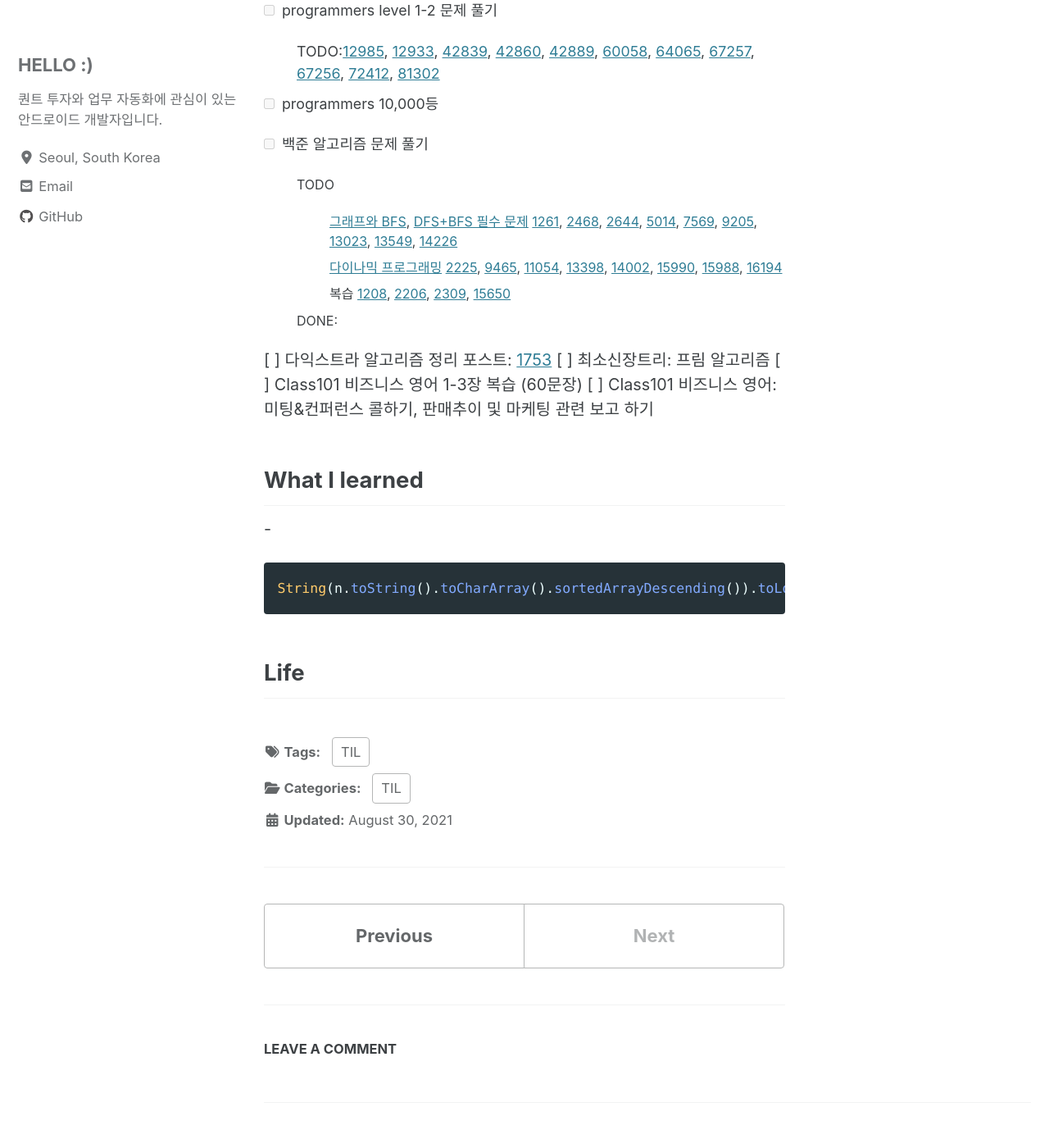
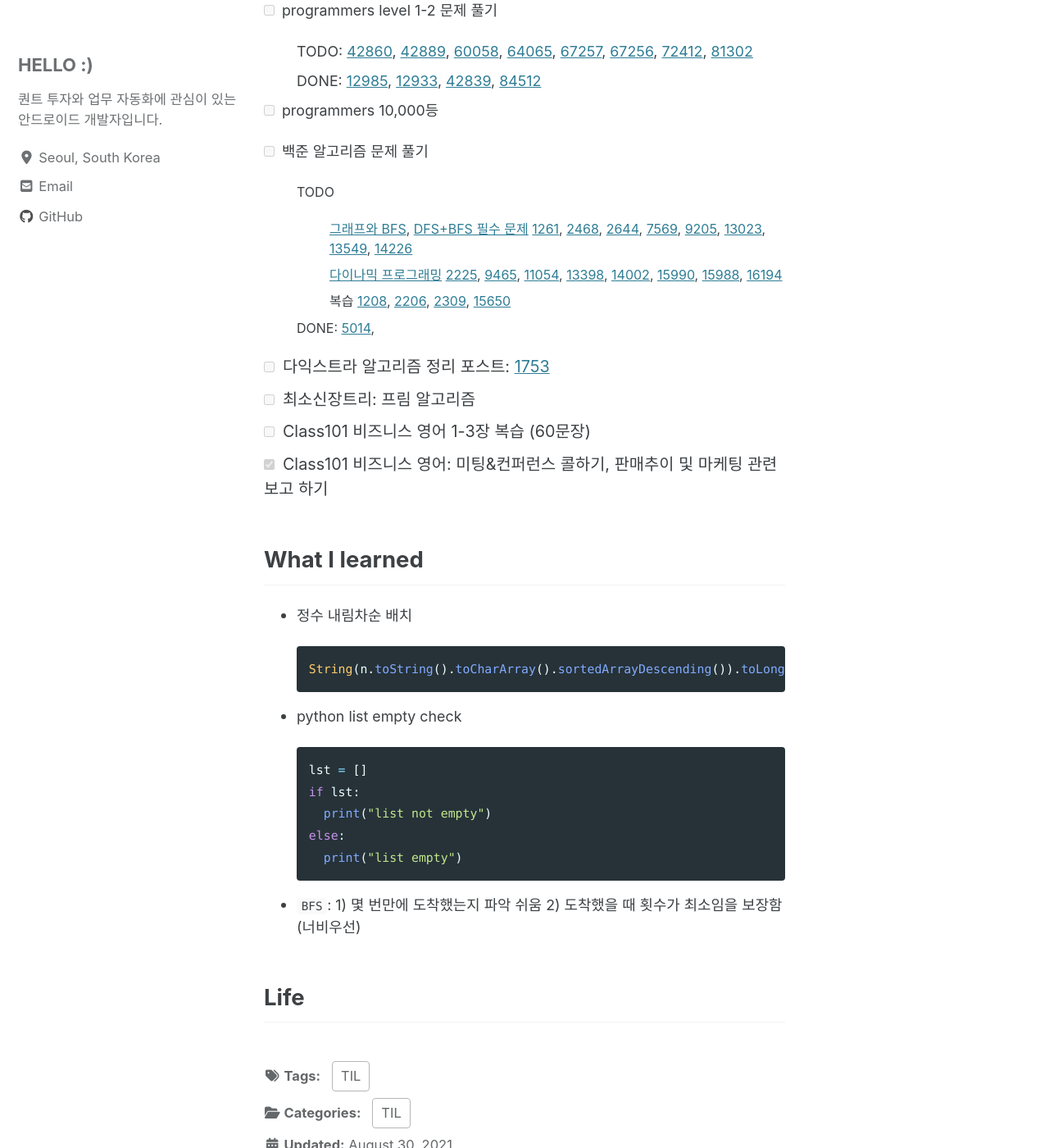
Before and after one commit to dev-eunji/dev-eunji.github.io, a Jekyll site: the page built from _posts/til/2021-08-30-TIL.md, in a window 1280 px wide and 1400 px high, scrolled down 287 px. Shown: the whole window at 82% size. Built offline with Jekyll 4.4.1, drawn with Linux system fonts in a browser that asks for light colours; cached includes are drawn as plain includes; nearby versions of some CDN libraries; comment, search, counter and statistics services are not loaded.

Commit message:
[TIL] 20210830

````diff
--- a/_posts/til/2021-08-30-TIL.md
+++ b/_posts/til/2021-08-30-TIL.md
@@ -11,7 +11,8 @@ comments: true
 
 - [ ] programmers level 1-2 문제 풀기
 
-  - TODO:[12985](https://programmers.co.kr/learn/courses/30/lessons/12985), [12933](https://programmers.co.kr/learn/courses/30/lessons/12933), [42839](https://programmers.co.kr/learn/courses/30/lessons/42839), [42860](https://programmers.co.kr/learn/courses/30/lessons/42860), [42889](https://programmers.co.kr/learn/courses/30/lessons/42889), [60058](https://programmers.co.kr/learn/courses/30/lessons/60058), [64065](https://programmers.co.kr/learn/courses/30/lessons/64065), [67257](https://programmers.co.kr/learn/courses/30/lessons/67257), [67256](https://programmers.co.kr/learn/courses/30/lessons/67256), [72412](https://programmers.co.kr/learn/courses/30/lessons/72412), [81302](https://programmers.co.kr/learn/courses/30/lessons/81302)
+  - TODO: [42860](https://programmers.co.kr/learn/courses/30/lessons/42860), [42889](https://programmers.co.kr/learn/courses/30/lessons/42889), [60058](https://programmers.co.kr/learn/courses/30/lessons/60058), [64065](https://programmers.co.kr/learn/courses/30/lessons/64065), [67257](https://programmers.co.kr/learn/courses/30/lessons/67257), [67256](https://programmers.co.kr/learn/courses/30/lessons/67256), [72412](https://programmers.co.kr/learn/courses/30/lessons/72412), [81302](https://programmers.co.kr/learn/courses/30/lessons/81302)
+  - DONE: [12985](https://programmers.co.kr/learn/courses/30/lessons/12985), [12933](https://programmers.co.kr/learn/courses/30/lessons/12933), [42839](https://programmers.co.kr/learn/courses/30/lessons/42839), [84512](https://programmers.co.kr/learn/courses/30/lessons/84512)
 
 - [ ] programmers 10,000등
 
@@ -20,25 +21,37 @@ comments: true
   - TODO
 
     - [그래프와 BFS](https://www.acmicpc.net/workbook/view/3938), [DFS+BFS 필수 문제](https://www.acmicpc.net/workbook/view/1983)
-      [1261](https://www.acmicpc.net/problem/1261), [2468](https://www.acmicpc.net/problem/2468), [2644](https://www.acmicpc.net/problem/2644), [5014](https://www.acmicpc.net/problem/5014), [7569](https://www.acmicpc.net/problem/7569), [9205](https://www.acmicpc.net/problem/9205), [13023](https://www.acmicpc.net/problem/13023), [13549](https://www.acmicpc.net/problem/13549), [14226](https://www.acmicpc.net/problem/14226)
+      [1261](https://www.acmicpc.net/problem/1261), [2468](https://www.acmicpc.net/problem/2468), [2644](https://www.acmicpc.net/problem/2644), [7569](https://www.acmicpc.net/problem/7569), [9205](https://www.acmicpc.net/problem/9205), [13023](https://www.acmicpc.net/problem/13023), [13549](https://www.acmicpc.net/problem/13549), [14226](https://www.acmicpc.net/problem/14226)
     - [다이나믹 프로그래밍](https://www.acmicpc.net/workbook/view/3939)
       [2225](https://www.acmicpc.net/problem/2225), [9465](https://www.acmicpc.net/problem/9465), [11054](https://www.acmicpc.net/problem/11054), [13398](https://www.acmicpc.net/problem/13398), [14002](https://www.acmicpc.net/problem/14002), [15990](https://www.acmicpc.net/problem/15990), [15988](https://www.acmicpc.net/problem/15988), [16194](https://www.acmicpc.net/problem/16194)
     - 복습
       [1208](https://www.acmicpc.net/problem/1208), [2206](https://www.acmicpc.net/problem/2206), [2309](https://www.acmicpc.net/problem/2309), [15650](https://www.acmicpc.net/problem/15650)
 
-  - DONE:
+  - DONE: [5014](https://www.acmicpc.net/problem/5014),
 
-[ ] 다익스트라 알고리즘 정리 포스트: [1753](https://www.acmicpc.net/problem/1753)
-[ ] 최소신장트리: 프림 알고리즘
-[ ] Class101 비즈니스 영어 1-3장 복습 (60문장)
-[ ] Class101 비즈니스 영어: 미팅&컨퍼런스 콜하기, 판매추이 및 마케팅 관련 보고 하기
+- [ ] 다익스트라 알고리즘 정리 포스트: [1753](https://www.acmicpc.net/problem/1753)
+- [ ] 최소신장트리: 프림 알고리즘
+- [ ] Class101 비즈니스 영어 1-3장 복습 (60문장)
+- [x] Class101 비즈니스 영어: 미팅&컨퍼런스 콜하기, 판매추이 및 마케팅 관련 보고 하기
 
 ## What I learned
 
--
+- 정수 내림차순 배치
 
-```kotlin
-String(n.toString().toCharArray().sortedArrayDescending()).toLong()
-```
+  ```kotlin
+  String(n.toString().toCharArray().sortedArrayDescending()).toLong()
+  ```
+
+- python list empty check
+
+  ```python
+  lst = []
+  if lst:
+    print("list not empty")
+  else:
+    print("list empty")
+  ```
+
+- `BFS`: 1) 몇 번만에 도착했는지 파악 쉬움 2) 도착했을 때 횟수가 최소임을 보장함 (너비우선)
 
 ## Life
````
